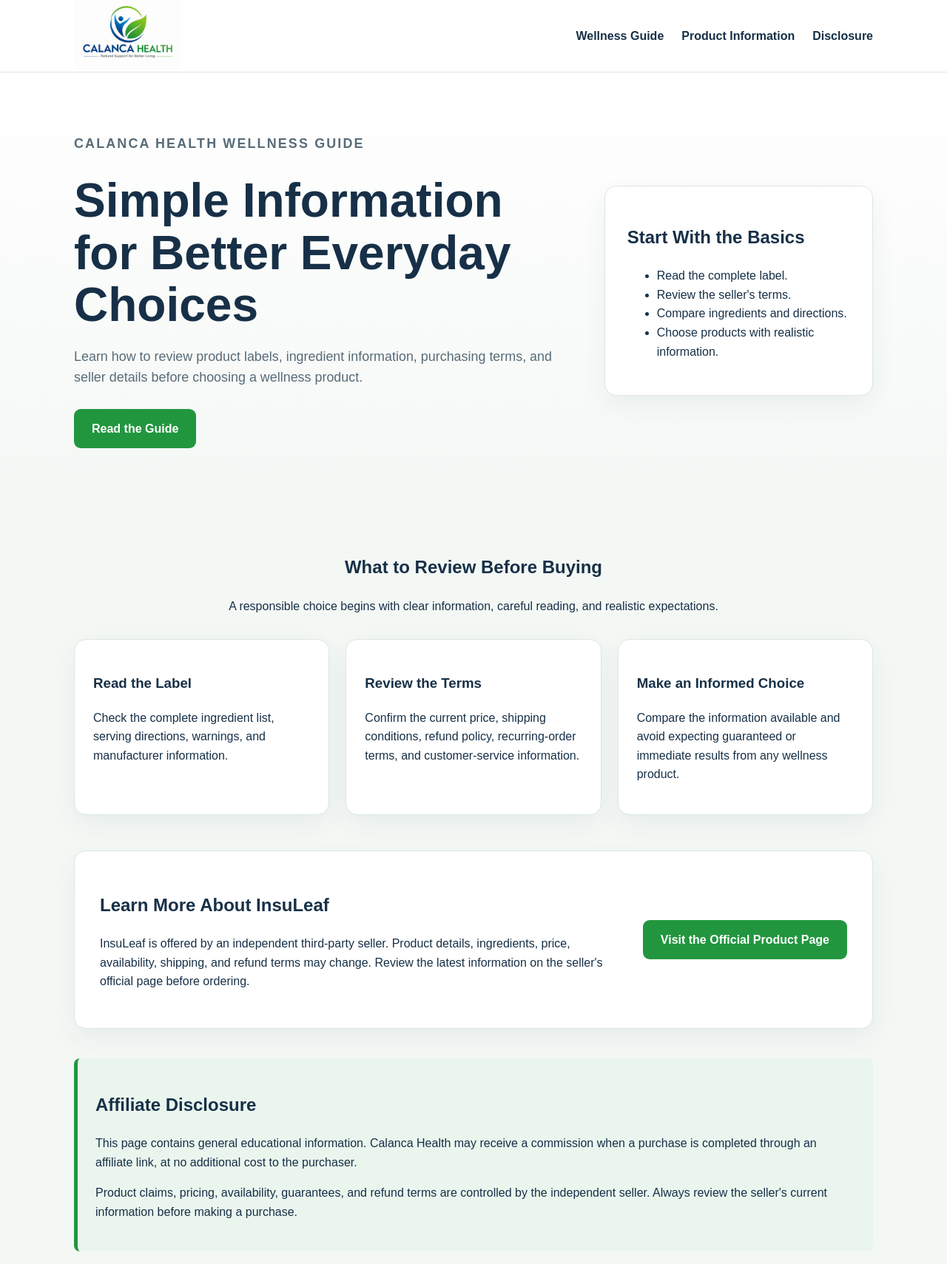
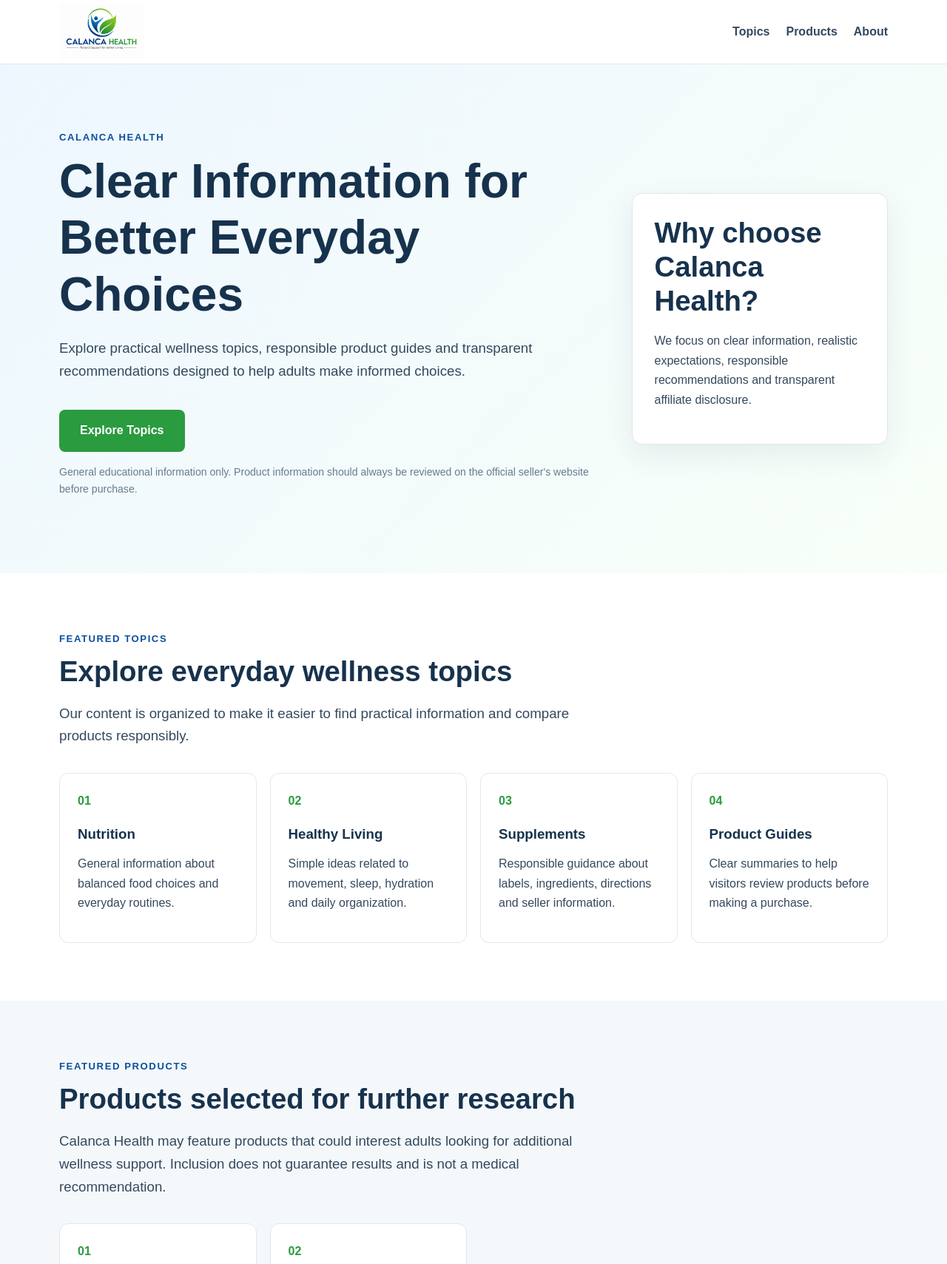
Before and after one commit to cleodenircalanca1/calanca-health-usa, a plain HTML site: page index.html in a window 1280 px wide. Shown: the top 1709 px of the page at 74% size. Drawn offline with Linux system fonts and the light colour scheme.

Commit message:
Update index.html

```diff
--- a/index.html
+++ b/index.html
@@ -1,61 +1,196 @@
 <!DOCTYPE html>
 <html lang="en">
 <head>
-<meta charset="UTF-8">
-<meta name="viewport" content="width=device-width, initial-scale=1.0">
-<title>Calanca Health | Everyday Wellness</title>
-<meta name="description" content="Practical information about everyday wellness, product labels, ingredients, purchasing terms, and responsible choices.">
-<style>
-:root{--bg:#f4f8f5;--card:#fff;--text:#173047;--muted:#586b78;--green:#22963f;--dark:#187530;--blue:#07549b;--border:#dce7e1;--soft:#eaf5ee}
-*{box-sizing:border-box}html{scroll-behavior:smooth}body{margin:0;font-family:Arial,Helvetica,sans-serif;color:var(--text);background:var(--bg);line-height:1.6}
-a{color:inherit}.container{width:min(1080px,calc(100% - 40px));margin:auto}header{background:#fff;border-bottom:1px solid var(--border);position:sticky;top:0;z-index:10}
-.header-inner{min-height:78px;display:flex;align-items:center;justify-content:space-between;gap:24px}.logo{width:145px;height:auto;display:block}
-nav a{text-decoration:none;font-weight:700;margin-left:24px}.hero{padding:82px 0 64px;background:linear-gradient(180deg,#fff 0%,var(--bg) 100%)}
-.hero-grid{display:grid;grid-template-columns:1.3fr .7fr;align-items:center;gap:42px}.eyebrow{margin:0 0 12px;color:var(--blue);font-size:.86rem;font-weight:800;letter-spacing:.12em;text-transform:uppercase}
-h1{margin:0 0 20px;font-size:clamp(2.25rem,5vw,4rem);line-height:1.1}.hero p{margin:0 0 28px;max-width:680px;color:var(--muted);font-size:1.12rem}
-.button{display:inline-block;padding:14px 24px;border-radius:9px;background:var(--green);color:#fff;text-decoration:none;font-weight:800}.button:hover{background:var(--dark)}
-.hero-card,.card,.feature{background:#fff;border:1px solid var(--border);border-radius:16px;box-shadow:0 12px 34px rgba(23,48,71,.06)}.hero-card{padding:30px}
-main{padding:58px 0 70px}.section-heading{max-width:720px;margin:0 auto 32px;text-align:center}.grid{display:grid;grid-template-columns:repeat(3,1fr);gap:22px}.card{padding:25px}
-.feature{margin-top:48px;padding:34px}.feature-grid{display:grid;grid-template-columns:1fr auto;align-items:center;gap:30px}
-.notice{margin-top:40px;padding:24px;background:var(--soft);border-left:5px solid var(--green);border-radius:8px}
-footer{padding:36px 0;color:#dfe9e3;background:#132b22}footer a{color:#fff;margin-right:18px}.small{color:#b8c8bf;font-size:.86rem}
-@media(max-width:780px){.hero-grid,.feature-grid,.grid{grid-template-columns:1fr}nav{display:none}}
-</style>
+  <meta charset="UTF-8">
+  <meta name="viewport" content="width=device-width, initial-scale=1.0">
+  <title>Everyday Wellness and Product Guides | Calanca Health</title>
+  <meta name="description" content="Calanca Health shares practical wellness information, responsible product guides and transparent affiliate recommendations for adults.">
+  <link rel="stylesheet" href="style.css">
 </head>
 <body>
-<header><div class="container header-inner">
-<a href="index.html"><img class="logo" src="logo-calanca-health.png" alt="Calanca Health"></a>
-<nav><a href="#guide">Wellness Guide</a><a href="#product">Product Information</a><a href="#disclosure">Disclosure</a></nav>
-</div></header>
+  <header class="site-header">
+    <div class="container header-inner">
+      <a href="index.html" class="brand" aria-label="Calanca Health home">
+        <img src="logo-calanca-health.png" alt="Calanca Health">
+      </a>
+      <nav aria-label="Main navigation">
+        <a href="#categories">Topics</a>
+        <a href="#products">Products</a>
+        <a href="#about">About</a>
+      </nav>
+    </div>
+  </header>
 
-<section class="hero"><div class="container hero-grid">
-<div><p class="eyebrow">Calanca Health Wellness Guide</p><h1>Simple Information for Better Everyday Choices</h1>
-<p>Learn how to review product labels, ingredient information, purchasing terms, and seller details before choosing a wellness product.</p>
-<a class="button" href="#guide">Read the Guide</a></div>
-<aside class="hero-card"><h2>Start With the Basics</h2><ul>
-<li>Read the complete label.</li><li>Review the seller's terms.</li><li>Compare ingredients and directions.</li><li>Choose products with realistic information.</li>
-</ul></aside></div></section>
+  <main>
+    <section class="hero">
+      <div class="container hero-grid">
+        <div>
+          <p class="eyebrow">CALANCA HEALTH</p>
+          <h1>Clear Information for Better Everyday Choices</h1>
+          <p class="lead">
+            Explore practical wellness topics, responsible product guides and
+            transparent recommendations designed to help adults make informed choices.
+          </p>
+          <a class="button primary" href="#categories">
+            Explore Topics
+          </a>
+          <p class="small-note">
+            General educational information only. Product information should always be
+            reviewed on the official seller's website before purchase.
+          </p>
+        </div>
 
-<main><div class="container">
-<section id="guide"><div class="section-heading"><h2>What to Review Before Buying</h2>
-<p>A responsible choice begins with clear information, careful reading, and realistic expectations.</p></div>
-<div class="grid">
-<article class="card"><h3>Read the Label</h3><p>Check the complete ingredient list, serving directions, warnings, and manufacturer information.</p></article>
-<article class="card"><h3>Review the Terms</h3><p>Confirm the current price, shipping conditions, refund policy, recurring-order terms, and customer-service information.</p></article>
-<article class="card"><h3>Make an Informed Choice</h3><p>Compare the information available and avoid expecting guaranteed or immediate results from any wellness product.</p></article>
-</div></section>
+        <aside class="hero-card" aria-label="Why choose Calanca Health">
+          <h2>Why choose Calanca Health?</h2>
+          <p>
+            We focus on clear information, realistic expectations, responsible
+            recommendations and transparent affiliate disclosure.
+          </p>
+        </aside>
+      </div>
+    </section>
 
-<section class="feature" id="product"><div class="feature-grid">
-<div><h2>Learn More About InsuLeaf</h2><p>InsuLeaf is offered by an independent third-party seller. Product details, ingredients, price, availability, shipping, and refund terms may change. Review the latest information on the seller's official page before ordering.</p></div>
-<a class="button" href="https://0250e4pdlgjyte3ardykrvqqaf.hop.clickbank.net" target="_blank" rel="nofollow sponsored noopener noreferrer">Visit the Official Product Page</a>
-</div></section>
+    <section id="categories" class="section">
+      <div class="container">
+        <p class="eyebrow">FEATURED TOPICS</p>
+        <h2>Explore everyday wellness topics</h2>
+        <p class="section-intro">
+          Our content is organized to make it easier to find practical information
+          and compare products responsibly.
+        </p>
 
-<section class="notice" id="disclosure"><h2>Affiliate Disclosure</h2>
-<p>This page contains general educational information. Calanca Health may receive a commission when a purchase is completed through an affiliate link, at no additional cost to the purchaser.</p>
-<p>Product claims, pricing, availability, guarantees, and refund terms are controlled by the independent seller. Always review the seller's current information before making a purchase.</p>
-</section></div></main>
+        <div class="cards">
+          <article class="card">
+            <span>01</span>
+            <h3>Nutrition</h3>
+            <p>General information about balanced food choices and everyday routines.</p>
+          </article>
 
-<footer><div class="container"><strong>Calanca Health</strong><p>Practical information for everyday wellness choices.</p>
-<p><a href="privacy.html">Privacy Policy</a><a href="terms.html">Terms of Use</a><a href="contact.html">Contact</a></p>
-<p class="small">© 2026 Calanca Health. All rights reserved.</p></div></footer>
-</body></html>
+          <article class="card">
+            <span>02</span>
+            <h3>Healthy Living</h3>
+            <p>Simple ideas related to movement, sleep, hydration and daily organization.</p>
+          </article>
+
+          <article class="card">
+            <span>03</span>
+            <h3>Supplements</h3>
+            <p>Responsible guidance about labels, ingredients, directions and seller information.</p>
+          </article>
+
+          <article class="card">
+            <span>04</span>
+            <h3>Product Guides</h3>
+            <p>Clear summaries to help visitors review products before making a purchase.</p>
+          </article>
+        </div>
+      </div>
+    </section>
+
+    <section id="products" class="section soft">
+      <div class="container">
+        <p class="eyebrow">FEATURED PRODUCTS</p>
+        <h2>Products selected for further research</h2>
+        <p class="section-intro">
+          Calanca Health may feature products that could interest adults looking for
+          additional wellness support. Inclusion does not guarantee results and is not
+          a medical recommendation.
+        </p>
+
+        <div class="cards">
+          <article class="card">
+            <span>01</span>
+            <h3>InsuLeaf</h3>
+            <p>
+              A dietary supplement offered by an independent seller. Review the official
+              product page for current ingredients, directions, price, shipping and refund terms.
+            </p>
+            <a class="button secondary affiliate-link"
+               href="https://0250e4pdlgjyte3ardykrvqqaf.hop.clickbank.net"
+               rel="nofollow sponsored">
+              View Official Product Information
+            </a>
+          </article>
+
+          <article class="card">
+            <span>02</span>
+            <h3>More products coming soon</h3>
+            <p>
+              This section is prepared to receive additional product guides in the future.
+            </p>
+          </article>
+        </div>
+      </div>
+    </section>
+
+    <section id="about" class="section">
+      <div class="container two-column">
+        <div>
+          <p class="eyebrow">ABOUT CALANCA HEALTH</p>
+          <h2>Information, transparency and responsible recommendations</h2>
+          <p>
+            Calanca Health is an independent informational website for adults interested
+            in everyday wellness topics and product research.
+          </p>
+          <p>
+            We aim to use clear language, avoid unrealistic promises and encourage visitors
+            to verify product details directly with the official seller.
+          </p>
+        </div>
+
+        <div class="check-panel">
+          <h3>Our principles</h3>
+          <ul>
+            <li>Clear and understandable information</li>
+            <li>Realistic expectations</li>
+            <li>Transparent affiliate relationships</li>
+            <li>Respect for professional healthcare guidance</li>
+          </ul>
+        </div>
+      </div>
+    </section>
+
+    <section class="section soft">
+      <div class="container callout">
+        <p class="eyebrow">TRANSPARENCY</p>
+        <h2>How affiliate links work</h2>
+        <p>
+          Some links on this website are affiliate links. If a visitor purchases through
+          one of these links, Calanca Health may receive a commission at no additional
+          cost to the visitor. This does not change the product price set by the seller.
+        </p>
+        <p>
+          Product details, availability, prices, shipping and refund policies are controlled
+          by the independent seller and may change without notice.
+        </p>
+      </div>
+    </section>
+  </main>
+
+  <footer>
+    <div class="container footer-grid">
+      <div>
+        <strong>Calanca Health</strong>
+        <p>Clear Information for Better Everyday Choices</p>
+      </div>
+      <div class="footer-links">
+        <a href="privacy.html">Privacy Policy</a>
+        <a href="terms.html">Terms of Use</a>
+        <a href="contact.html">Contact</a>
+      </div>
+    </div>
+
+    <div class="container disclaimer">
+      <p>
+        The information on this website is for general educational purposes only and is
+        not intended to diagnose, treat, cure or prevent any disease. Dietary supplements
+        are not substitutes for professional medical care, prescribed treatment or a
+        balanced lifestyle. Consult a qualified healthcare professional when appropriate.
+      </p>
+      <p>Copyright © 2026 Calanca Health.</p>
+    </div>
+  </footer>
+
+  <script src="script.js"></script>
+</body>
+</html>
```
